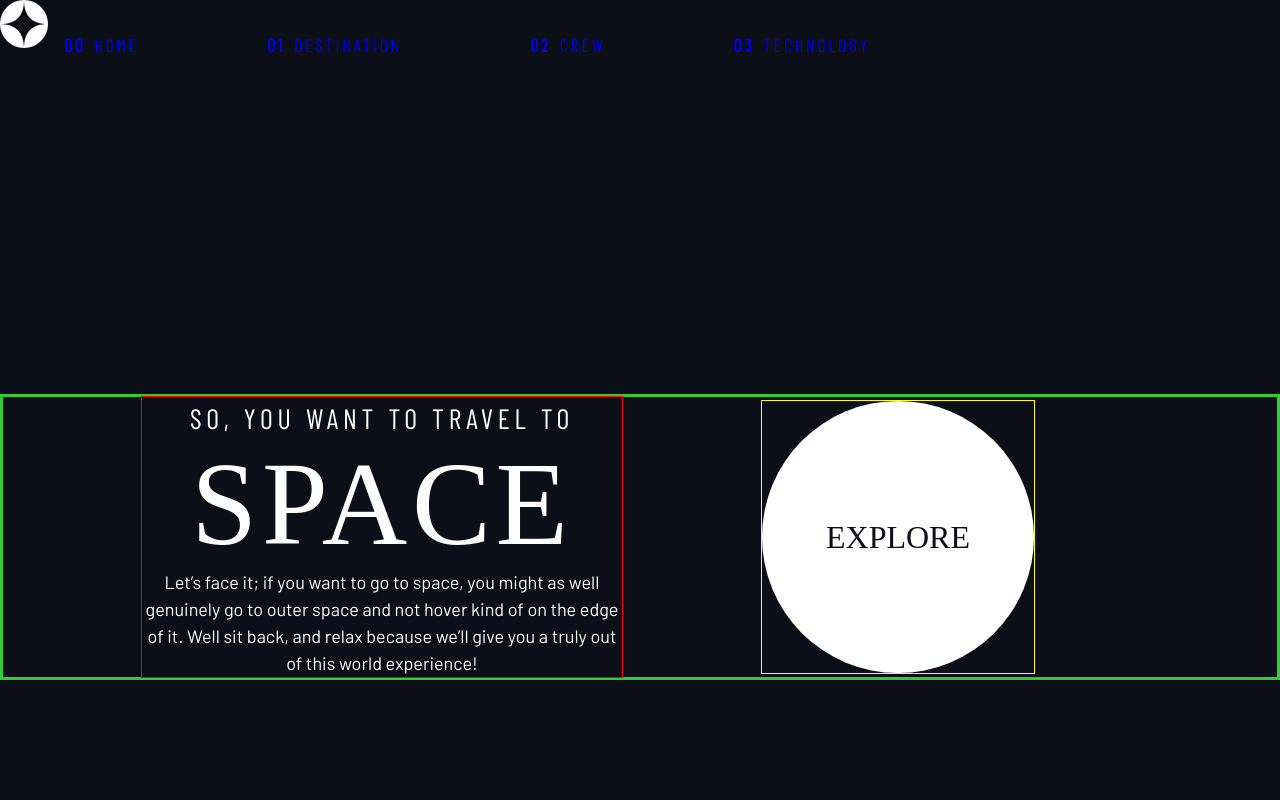
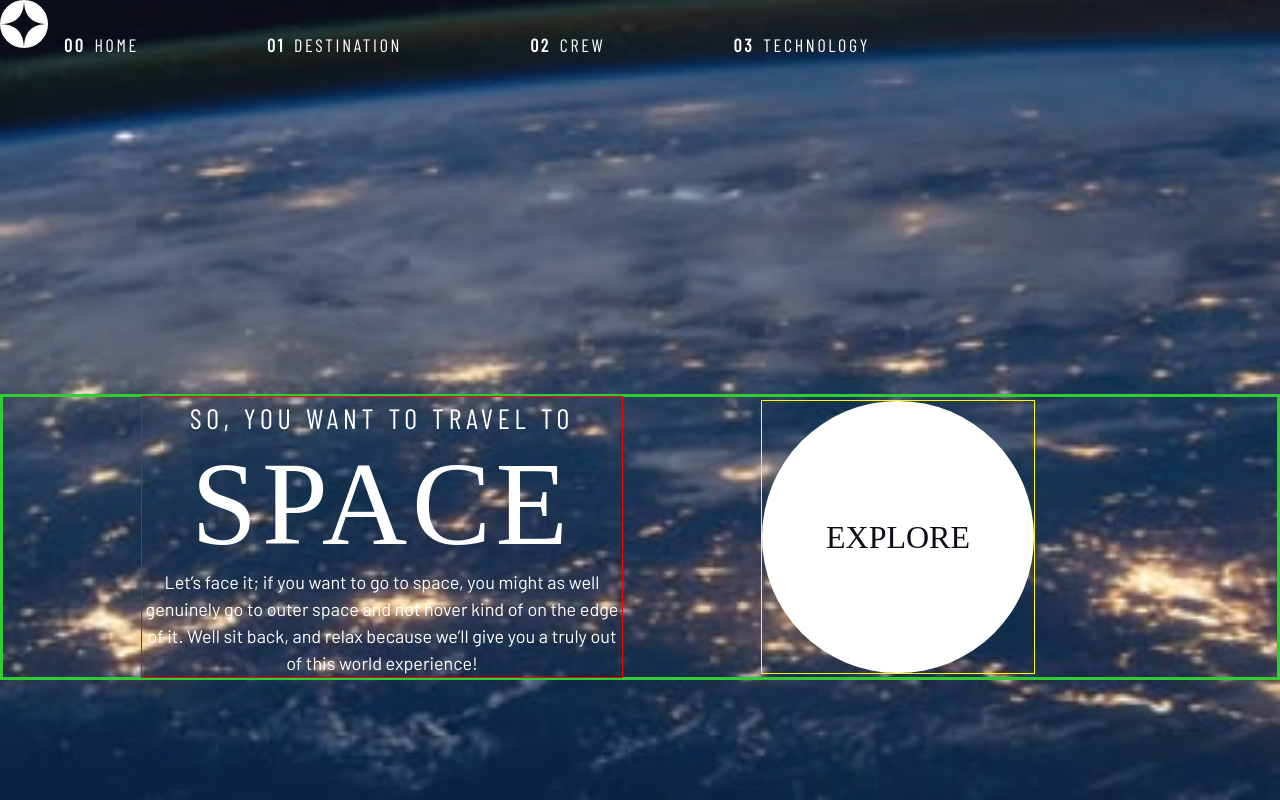
Before and after one commit to 0xEddie/space-tourism-brochure, a React (Vite) app: page / in a window 1280 px wide. Built offline with nearby package versions, Linux system fonts and the light colour scheme; a web font is replaced by a local one.

Commit message:
homepage background

```diff
--- a/src/index.css
+++ b/src/index.css
@@ -360,3 +360,18 @@ h6 {
 		hsl(var(--clr-white) / 0.5) 100%
 	);
 }
+
+/* ---------        --------- */
+/*      Page Backgrounds      */
+/* ---------        --------- */
+body {
+	background-size: cover;
+	background-position: bottom center;
+}
+
+/* home */
+body > div {
+	background-image: url(/src/assets/home/background-home-mobile.jpg);
+	background-size: cover;
+	background-position: bottom center;
+}
--- a/src/routes/Root.jsx
+++ b/src/routes/Root.jsx
@@ -20,23 +20,23 @@ function Header() {
 			</div>
 			<nav>
 				<ul className="primary-navigation underline-indicators flex">
-					<li className="ff-sans-cond uppercase text-white letter-spacing-2">
-						<a href="./#">
+					<li className="ff-sans-cond uppercase letter-spacing-2">
+						<a href="./#" className="text-white">
 							<span>00</span>Home
 						</a>
 					</li>
-					<li className="ff-sans-cond uppercase text-white letter-spacing-2">
-						<a href="./#">
+					<li className="ff-sans-cond uppercase letter-spacing-2">
+						<a href="./#" className="text-white">
 							<span>01</span>Destination
 						</a>
 					</li>
-					<li className="ff-sans-cond uppercase text-white letter-spacing-2">
-						<a href="./#">
+					<li className="ff-sans-cond uppercase letter-spacing-2">
+						<a href="./#" className="text-white">
 							<span>02</span>Crew
 						</a>
 					</li>
-					<li className="ff-sans-cond uppercase text-white letter-spacing-2">
-						<a href="./#">
+					<li className="ff-sans-cond uppercase letter-spacing-2">
+						<a href="./#" className="text-white">
 							<span>03</span>Technology
 						</a>
 					</li>
```
Also changed, not shown: src/assets/inprogress-homepage.png (added).
